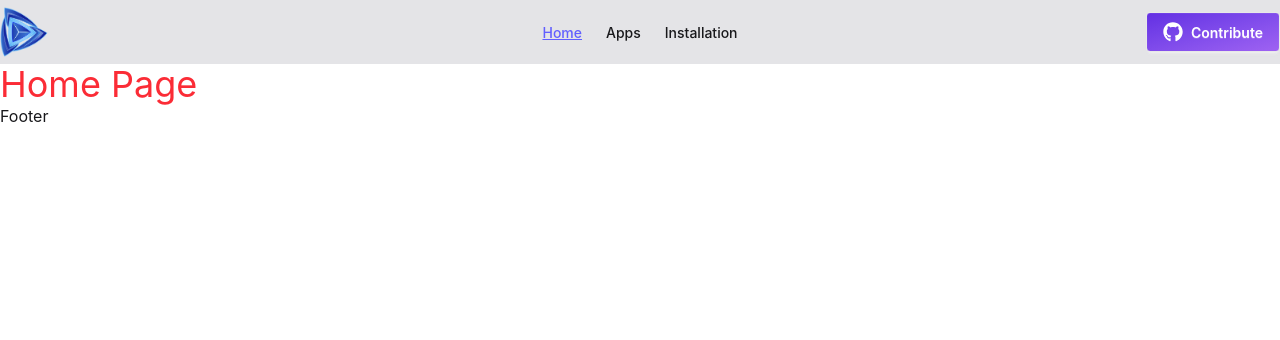
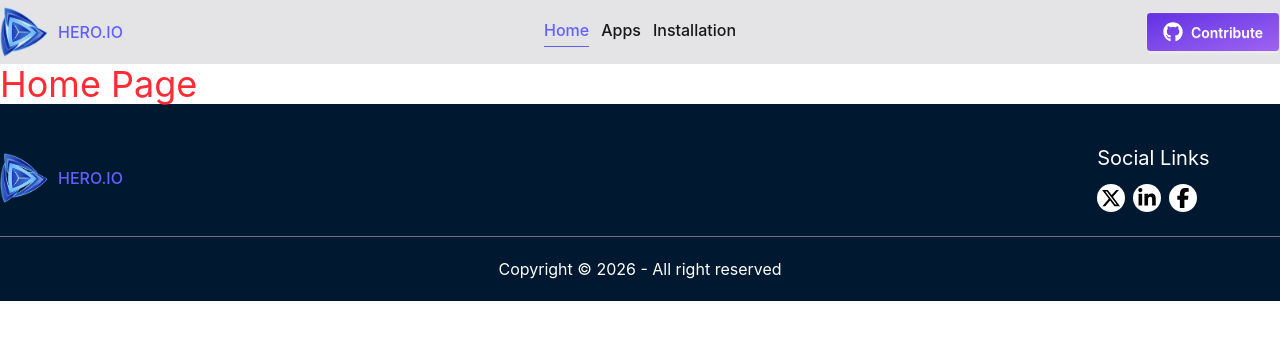
Before and after one commit to tawhid904/hero.io, a React (Vite) app: page / in a window 1280 px wide. Shown: the top 340 px of the page. Built offline with nearby package versions, Linux system fonts and the light colour scheme.

Commit message:
Navbar added with 3 way to show navbar links

```diff
--- a/src/App.jsx
+++ b/src/App.jsx
@@ -1,121 +1,11 @@
-import { useState } from 'react'
-import reactLogo from './assets/react.svg'
-import viteLogo from './assets/vite.svg'
-import heroImg from './assets/hero.png'
-import './App.css'
+import "./App.css";
 
 function App() {
-  const [count, setCount] = useState(0)
-
-  return (
-    <>
-      <section id="center">
-        <div className="hero">
-          <img src={heroImg} className="base" width="170" height="179" alt="" />
-          <img src={reactLogo} className="framework" alt="React logo" />
-          <img src={viteLogo} className="vite" alt="Vite logo" />
-        </div>
-        <div>
-          <h1>Get started</h1>
-          <p>
-            Edit <code>src/App.jsx</code> and save to test <code>HMR</code>
-          </p>
-        </div>
-        <button
-          className="counter"
-          onClick={() => setCount((count) => count + 1)}
-        >
-          Count is {count}
-        </button>
-      </section>
-
-      <div className="ticks"></div>
-
-      <section id="next-steps">
-        <div id="docs">
-          <svg className="icon" role="presentation" aria-hidden="true">
-            <use href="/icons.svg#documentation-icon"></use>
-          </svg>
-          <h2>Documentation</h2>
-          <p>Your questions, answered</p>
-          <ul>
-            <li>
-              <a href="https://vite.dev/" target="_blank">
-                <img className="logo" src={viteLogo} alt="" />
-                Explore Vite
-              </a>
-            </li>
-            <li>
-              <a href="https://react.dev/" target="_blank">
-                <img className="button-icon" src={reactLogo} alt="" />
-                Learn more
-              </a>
-            </li>
-          </ul>
-        </div>
-        <div id="social">
-          <svg className="icon" role="presentation" aria-hidden="true">
-            <use href="/icons.svg#social-icon"></use>
-          </svg>
-          <h2>Connect with us</h2>
-          <p>Join the Vite community</p>
-          <ul>
-            <li>
-              <a href="https://github.com/vitejs/vite" target="_blank">
-                <svg
-                  className="button-icon"
-                  role="presentation"
-                  aria-hidden="true"
-                >
-                  <use href="/icons.svg#github-icon"></use>
-                </svg>
-                GitHub
-              </a>
-            </li>
-            <li>
-              <a href="https://chat.vite.dev/" target="_blank">
-                <svg
-                  className="button-icon"
-                  role="presentation"
-                  aria-hidden="true"
-                >
-                  <use href="/icons.svg#discord-icon"></use>
-                </svg>
-                Discord
-              </a>
-            </li>
-            <li>
-              <a href="https://x.com/vite_js" target="_blank">
-                <svg
-                  className="button-icon"
-                  role="presentation"
-                  aria-hidden="true"
-                >
-                  <use href="/icons.svg#x-icon"></use>
-                </svg>
-                X.com
-              </a>
-            </li>
-            <li>
-              <a href="https://bsky.app/profile/vite.dev" target="_blank">
-                <svg
-                  className="button-icon"
-                  role="presentation"
-                  aria-hidden="true"
-                >
-                  <use href="/icons.svg#bluesky-icon"></use>
-                </svg>
-                Bluesky
-              </a>
-            </li>
-          </ul>
-        </div>
-      </section>
-
-      <div className="ticks"></div>
-      <section id="spacer"></section>
-    </>
-  )
+	return (
+		<>
+			<h1>This is from App.jsx</h1>
+		</>
+	);
 }
 
-export default App
+export default App;
--- /dev/null
+++ b/src/components/Footer/Footer.jsx
@@ -0,0 +1,53 @@
+import { FaFacebookF, FaLinkedinIn, FaXTwitter } from "react-icons/fa6";
+import Logo from "../../assets/images/logo.png";
+
+const Footer = () => {
+	return (
+		<div className="bg-[#001931]">
+			<div className="container mx-auto pt-10 px-3 md:px-0">
+				<div className="flex flex-col md:flex-row md:items-center justify-between pb-6 border-b border-zinc-500 space-y-5 md:space-y-0">
+					<div className="flex items-center gap-2 flex-6">
+						<img src={Logo} width={50} height={50} alt="" />
+						<h2 className="text-indigo-500 font-medium">HERO.IO</h2>
+					</div>
+					<div className="flex-1 space-y-3">
+						<h3 className="text-xl text-white">Social Links</h3>
+						<div className="flex gap-2">
+							<a
+								target="_blank"
+								href="https://x.com/TN_EARNING_2021"
+								className="p-1 bg-white rounded-full"
+							>
+								<FaXTwitter className="text-black text-xl"></FaXTwitter>
+							</a>
+
+							<a
+								target="_blank"
+								href="https://www.linkedin.com/in/tawhidulislamzihad/"
+								className="p-1 bg-white rounded-full"
+							>
+								<FaLinkedinIn className="text-black text-xl"></FaLinkedinIn>
+							</a>
+
+							<a
+								target="_blank"
+								href="https://www.facebook.com/tawhidzihad1/"
+								className="p-1 bg-white rounded-full"
+							>
+								<FaFacebookF className="text-black text-xl"></FaFacebookF>
+							</a>
+						</div>
+					</div>
+				</div>
+
+				<div className="flex justify-center items-center py-5">
+					<h3 className="text-white">
+						Copyright © 2026 - All right reserved
+					</h3>
+				</div>
+			</div>
+		</div>
+	);
+};
+
+export default Footer;
--- a/src/components/Navbar/Navbar.jsx
+++ b/src/components/Navbar/Navbar.jsx
@@ -1,15 +1,16 @@
 import { FaGithub } from "react-icons/fa";
-import { NavLink } from "react-router";
 import Logo from "../../assets/images/logo.png";
+import MyNavLinks from "../Shared/MyNavLinks/MyNavLinks";
 
 const Navbar = () => {
+	/*  Way One
 	const navLinks = (
 		<>
 			<li>
 				<NavLink
 					to={"/"}
 					className={({ isActive }) =>
-						`font-medium ${isActive ? "underline text-indigo-500" : ""}`
+						`rounded-none p-0 pb-1 ${isActive ? "border-b border-indigo-500 text-indigo-500" : ""}`
 					}
 				>
 					Home
@@ -20,7 +21,7 @@ const Navbar = () => {
 				<NavLink
 					to={"/apps"}
 					className={({ isActive }) =>
-						`font-medium ${isActive && "underline text-indigo-500"}`
+						`rounded-none p-0 pb-1 ${isActive && "border-b border-indigo-500 text-indigo-500"}`
 					}
 				>
 					Apps
@@ -31,16 +32,30 @@ const Navbar = () => {
 				<NavLink
 					to={"/installed-apps"}
 					className={({ isActive }) =>
-						isActive
-							? "underline font-medium text-indigo-500"
-							: "font-medium"
+						`rounded-none p-0 pb-1 ${isActive && "border-b border-indigo-500 text-indigo-500"}`
 					}
 				>
 					Installation
 				</NavLink>
 			</li>
 		</>
-	);
+	); */
+
+	// Way Two
+	const navItems = [
+		{
+			path: "/",
+			name: "Home",
+		},
+		{
+			path: "/apps",
+			name: "Apps",
+		},
+		{
+			path: "/installed-apps",
+			name: "Installation",
+		},
+	];
 
 	return (
 		<nav className="bg-zinc-200">
@@ -70,22 +85,61 @@ const Navbar = () => {
 						</div>
 						<ul
 							tabIndex="-1"
-							className="menu menu-sm dropdown-content bg-base-100 rounded-box z-1 mt-3 w-52 p-2 shadow"
+							className="menu-sm dropdown-content bg-base-300 p-2"
 						>
-							{navLinks}
+							<li>
+								<MyNavLinks to={"/"}>Home</MyNavLinks>
+							</li>
+							<li>
+								<MyNavLinks
+									to={"/apps"}
+									className={"text-red-600"}
+								>
+									Apps
+								</MyNavLinks>
+							</li>
+							<li>
+								<MyNavLinks to={"/installed-apps"}>
+									Installation
+								</MyNavLinks>
+							</li>
 						</ul>
 					</div>
 
+					<div className="flex items-center gap-2">
 						<img
 							src={Logo}
 							width={50}
 							height={50}
 							alt="hero.io app logo"
 						/>
+						<h2 className="text-indigo-500 font-medium">HERO.IO</h2>
+					</div>
 				</div>
 
 				<div className="navbar-center hidden lg:flex">
-					<ul className="menu menu-horizontal px-1">{navLinks}</ul>
+					<ul className="flex flex-row gap-3">
+						{navItems.map((item) => (
+							<MyNavLinks to={item.path}>{item.name}</MyNavLinks>
+						))}
+					</ul>
+
+					{/* Way 2
+
+					<ul className="flex flex-row gap-3">
+						<li>
+							<MyNavLinks to={"/"}>Home</MyNavLinks>
+						</li>
+						<li>
+							<MyNavLinks to={"/apps"}>Apps</MyNavLinks>
+						</li>
+						<li>
+							<MyNavLinks to={"/installed-apps"}>
+								Installation
+							</MyNavLinks>
+						</li>
+					</ul>
+					*/}
 				</div>
 
 				<div className="navbar-end">
--- /dev/null
+++ b/src/components/Shared/MyNavLinks/MyNavLinks.jsx
@@ -0,0 +1,20 @@
+import { NavLink } from "react-router";
+
+const MyNavLinks = ({ to, children, className }) => {
+	return (
+		<NavLink
+			to={to}
+			className={({ isActive }) =>
+				`font-medium rounded-none p-0 pb-1 ${className}  ${isActive && "border-b border-indigo-500 text-indigo-500"}`
+			}
+		>
+			{children}
+		</NavLink>
+	);
+};
+
+export default MyNavLinks;
+
+// className={({ isActive }) =>
+// 				`font-medium rounded-none p-0 pb-1 ${className}  ${isActive ? "border-b border-indigo-500 text-indigo-500" : ""}`
+// 			}
--- a/src/layout/RootLayout.jsx
+++ b/src/layout/RootLayout.jsx
@@ -1,12 +1,13 @@
 import { Outlet } from "react-router";
 import Navbar from "../components/Navbar/Navbar";
+import Footer from "../components/Footer/Footer";
 
 const RootLayout = () => {
 	return (
 		<div>
 			<Navbar></Navbar>
 			<Outlet></Outlet>
-			<h1>Footer</h1>
+			<Footer></Footer>
 		</div>
 	);
 };
```
Lines whose indentation alone changed are shown as unchanged.
